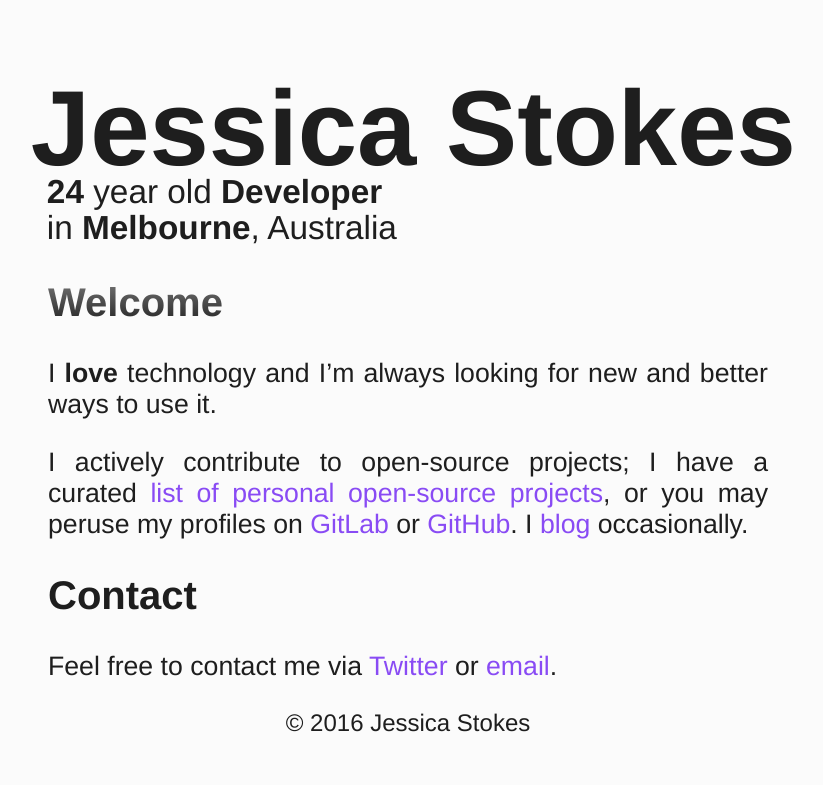
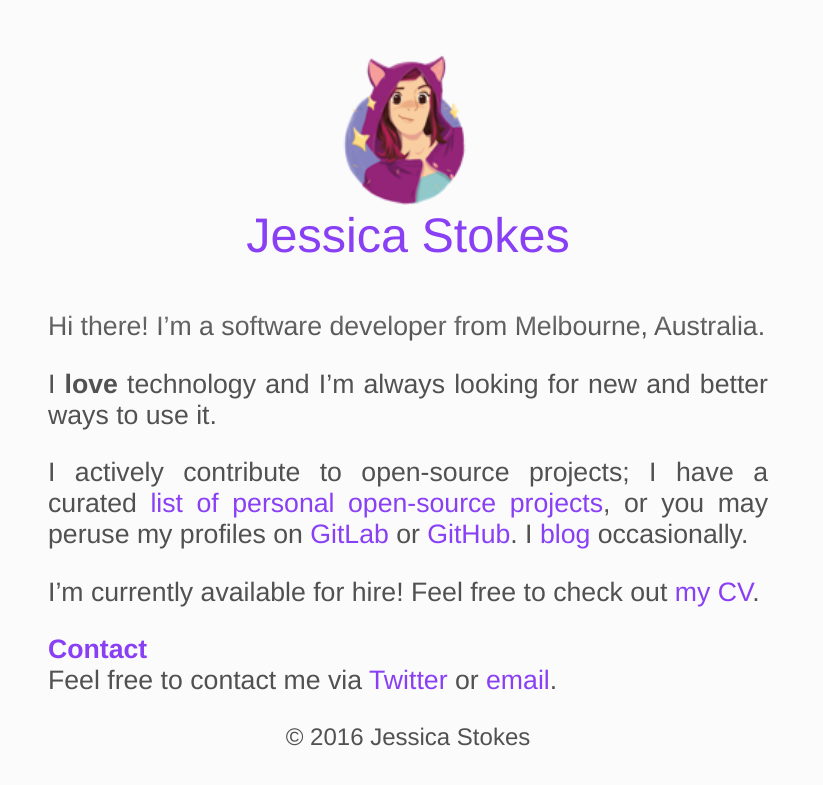
Before and after one commit to ticky/jessicastokes.net, a Jekyll site: the page built from index.md, in a window 1280 px wide. Shown: the top 785 px of the page, without its empty margins (232-1055 px from the left). Built offline with Jekyll 4.4.1, drawn with Linux system fonts in a browser that asks for light colours.

Commit message:
The ultra-sparkly May 2016 refresh
(is it just me or do I keep giving myself website updates for my birthday?)

- update header layout to match ultra-rad CV design by Cade
- tweak the description
- foil a pygments warning that's been here for far too long
- explicitly note the version of Jekyll this is intended for (i.e. the one on my VPS, lol)
- make `hireable` a configuration item and thusly make CV call-to-action automatic based on that
- finally obviate the need to recompile on the 7th of May each year (by removing my age, lol)

```diff
--- a/_config.yml
+++ b/_config.yml
@@ -1,7 +1,7 @@
 name: Jessica Stokes
-description: 'Jessica Stokes is a 24 year old developer in Melbourne, Australia'
+description: 'Jessica Stokes is a software developer from Melbourne, Australia'
 url: https://jessicastokes.net
-pygments: true
+highlighter: pygments
 timezone: Australia/Melbourne
 exclude: ['readme.md']
 paginate: 5
@@ -14,3 +14,4 @@ accounts:
   github: ticky
   gitlab: ticky
   twitter: ticky
+hireable: true
--- a/_layouts/default.html
+++ b/_layouts/default.html
@@ -14,7 +14,6 @@
     <header>
       <div>
         <h1><a href="/">Jessica Stokes</a></h1>
-        <p><strong>24</strong> year old <strong>Developer </strong><br />in <strong>Melbourne</strong>, Australia</p>
       </div>
     </header>
 
--- a/css/style.css
+++ b/css/style.css
@@ -5,11 +5,11 @@
 
 body {
   font-family: "Helvetica Neue", Helvetica, Arial, sans-serif;
-  font-size: 12pt;
+  font-size: 11pt;
   min-height: 100%;
   min-height: 100vh;
   margin: 0;
-  color: #1e1e1e;
+  color: #515151;
   -webkit-align-items: center;
   -moz-align-items: center;
   align-items: center;
@@ -21,6 +21,12 @@ body {
 @media screen {
   body {
     background-color: #fbfbfb;
+  }
+}
+
+@media screen and (min-width: 375px) {
+  body {
+    font-size: 13pt;
   }
 }
 
@@ -66,13 +72,37 @@ header {
 
 a:link,
 a:visited {
+  color: #893ff4;
   text-decoration: none;
-  color: #894bf4;
 }
 
 a:hover,
 a:focus {
   text-decoration: underline;
+}
+
+h2 {
+  font-size: inherit;
+  color: #893ff4;
+  margin-bottom: 0;
+}
+
+h2 + p {
+  margin-top: 0;
+}
+
+h3 {
+  font-size: inherit;
+  display: inline;
+}
+
+h3:after {
+  content: ' ✶ ';
+  color: black;
+}
+
+h3 + p {
+  display: inline;
 }
 
 @media not screen {
@@ -102,9 +132,9 @@ a:focus {
 header {
   top: 0;
   width: 100%;
-  padding-top: 1em;
+  padding-top: .25em;
   padding-bottom: 3em;
-  margin-bottom: -3em;
+  margin-bottom: -2em;
   text-align: left;
   pointer-events: none;
 }
@@ -119,33 +149,103 @@ header {
 
 header div {
   pointer-events: all;
-  font-size: .75em;
-}
-
-@media (min-width: 480px) {
-  header div {
-    font-size: 1em;
-  }
 }
 
 header h1 {
   margin: 0;
-  font-size: 4em;
-  line-height: .85em;
-  display: inline-block;
-  text-indent: .1em;
+  font-size: 1.82em;
+  font-weight: normal;
+  line-height: .9em;
 }
 
-header h1 a:link,
-header h1 a:visited {
-  color: inherit;
+header h1 a {
+  display: inline-block;
+  padding-top: 3.4em;
+  background: url(/img/avatar-160@2x.png) no-repeat top center/3.3em;
 }
 
-header p {
-  font-size: 1.25em;
-  margin: 0;
-  line-height: 1.1em;
-  padding-left: .8em;
+@media screen {
+  header h1 a {
+    background-image: url(/img/avatar-88.png);
+  }
+}
+
+@media screen and (-webkit-min-device-pixel-ratio: 1.3),
+  screen and (-o-min-device-pixel-ratio: 13/10),
+  screen and (min-resolution: 120dpi) {
+  header h1 a {
+    background-image: url(/img/avatar-88@2x.png);
+  }
+}
+
+@media screen and (min-device-width: 320px) {
+  header h1 a {
+    background-image: url(/img/avatar-104.png);
+  }
+}
+
+@media screen and (-webkit-min-device-pixel-ratio: 1.3) and (min-device-width: 320px),
+  screen and (-o-min-device-pixel-ratio: 13/10) and (min-device-width: 320px),
+  screen and (min-resolution: 120dpi) and (min-device-width: 320px) {
+  header h1 a {
+    background-image: url(/img/avatar-104@2x.png);
+  }
+}
+
+@media screen and (min-device-width: 768px) {
+  header h1 a {
+    background-image: url(/img/avatar-112.png);
+  }
+}
+
+@media screen and (-webkit-min-device-pixel-ratio: 1.3) and (min-device-width: 768px),
+  screen and (-o-min-device-pixel-ratio: 13/10) and (min-device-width: 768px),
+  screen and (min-resolution: 120dpi) and (min-device-width: 768px) {
+  header h1 a {
+    background-image: url(/img/avatar-112@2x.png);
+  }
+}
+
+@media screen and (min-device-width: 960px) {
+  header h1 a {
+    background-image: url(/img/avatar-128.png);
+  }
+}
+
+@media screen and (-webkit-min-device-pixel-ratio: 1.3) and (min-device-width: 960px),
+  screen and (-o-min-device-pixel-ratio: 13/10) and (min-device-width: 960px),
+  screen and (min-resolution: 120dpi) and (min-device-width: 960px) {
+  header h1 a {
+    background-image: url(/img/avatar-128@2x.png);
+  }
+}
+
+@media screen and (min-device-width: 1024px) {
+  header h1 a {
+    background-image: url(/img/avatar-144.png);
+  }
+}
+
+@media screen and (-webkit-min-device-pixel-ratio: 1.3) and (min-device-width: 1024px),
+  screen and (-o-min-device-pixel-ratio: 13/10) and (min-device-width: 1024px),
+  screen and (min-resolution: 120dpi) and (min-device-width: 1024px) {
+  header h1 a {
+    background-image: url(/img/avatar-144@2x.png);
+  }
+}
+
+@media screen and (min-device-width: 1280px) {
+  header h1 a {
+    background-image: url(/img/avatar-160.png);
+  }
+}
+
+@media screen and (-webkit-min-device-pixel-ratio: 1.3) and (min-device-width: 1280px),
+  screen and (-o-min-device-pixel-ratio: 13/10) and (min-device-width: 1280px),
+  screen and (min-resolution: 120dpi) and (min-device-width: 1280px) {
+  header h1 a {
+    background-image: url(/img/avatar-160@2x.png);
+  }
 }
 
 .scaffolding {
@@ -176,8 +276,7 @@ article > :last-child {
 
 article h1 + .meta,
 article h3 + .meta {
-  font-size: .8em;
-  margin-top: -.9em;
+  white-space: nowrap;
 }
 
 .pagination {
--- a/index.md
+++ b/index.md
@@ -1,11 +1,17 @@
 ---
 layout: default
 ---
-## Welcome
+
+Hi there! I'm a software developer from Melbourne, Australia.
 
 I **love** technology and I'm always looking for new and better ways to use it.
 
 I actively contribute to open-source projects; I have a curated [list of personal open-source projects](examples.html), or you may peruse my profiles on [GitLab](https://gitlab.com/u/{{ site.accounts.gitlab }}) or [GitHub](https://github.com/{{ site.accounts.github }}).{% if site.posts.size > 0 %} I {% if site.posts.size < 3 %}(plan to) {% endif %}[blog](/blog) occasionally.{% endif %}
 
+{% if site.hireable %}
+I'm currently available for hire! Feel free to check out [my CV](/cv).
+{% endif %}
+
 ## Contact
+
 Feel free to contact me via [Twitter](https://twitter.com/{{ site.accounts.twitter }}) or [email](mailto:{{ site.accounts.email }}).
--- a/robots.txt
+++ b/robots.txt
@@ -1,2 +1,8 @@
+---
+extends: false
+---
 User-agent: *
+{% if site.hireable == false %}# Don't allow crawling CV pages when not-hireable
+Disallow: /cv/
 Disallow: /resume/
+# (That said, if you're looking here, feel free to check it out anyway (it's still there!) and get in touch; you might well be the kind of person I wanna work with ;P){% endif %}
```
Also changed, not shown: img/avatar-104.png (added), img/avatar-104@2x.png (added), img/avatar-112.png (added), img/avatar-112@2x.png (added), img/avatar-128.png (added), img/avatar-128@2x.png (added), img/avatar-144.png (added), img/avatar-144@2x.png (added), img/avatar-160.png (added), img/avatar-160@2x.png (added), img/avatar-88.png (added), img/avatar-88@2x.png (added), readme.md.
